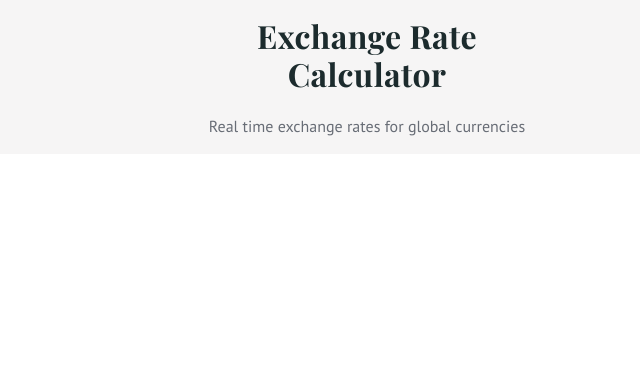
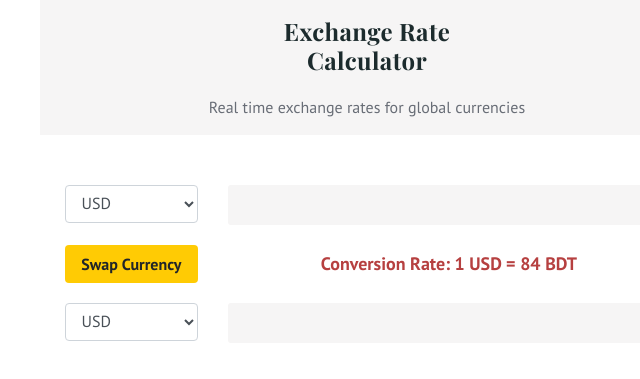
Before and after one commit to TanvirSojal/Exchange-Rate-Calculator, a plain HTML site: page index.html in a window 1280 px wide. Shown: the part 123-502 px from the top of the page, without its empty margins (273-913 px from the left). Drawn offline with nearby package versions, Linux system fonts and the light colour scheme.

Commit message:
frontend done

```diff
--- a/css/styles.css
+++ b/css/styles.css
@@ -6,6 +6,8 @@
   --text-dark: #1c2b2d;
   --text-gray: #686d76;
   --accent-light: #f6f5f5;
+  --accent-maroon: #b64040;
+  --accent-yellow: #ffcb04;
 }
 
 * {
@@ -14,18 +16,15 @@
   box-sizing: border-box;
 }
 
-.topbar h1 {
-  text-align: center;
-  color: var(--text-dark);
-  font-family: "Playfair Display", serif;
-  font-size: xx-large;
-  margin-bottom: 20px;
-  letter-spacing: 0.4px;
+img {
+  width: 100px;
+  margin: 20px;
 }
 
-.topbar p {
+body {
   font-family: "PT Sans", sans-serif;
   color: var(--text-gray);
+  /* overflow: hidden; */
 }
 
 .topbar {
@@ -33,7 +32,82 @@
   background-color: var(--accent-light);
 }
 
-img {
-  width: 100px;
+.topbar h1 {
+  color: var(--text-dark);
+  font-family: "Playfair Display", serif;
+  font-size: x-large;
+  margin-bottom: 20px;
+  letter-spacing: 0.4px;
+}
+
+.calculator {
+  margin-top: 40px;
+}
+
+.currency {
   margin: 20px;
+  padding: 4px;
 }
+
+select {
+  margin: 10px;
+}
+
+input {
+  width: 100%;
+  text-align: right;
+  font-size: x-large;
+  color: var(--text-dark);
+  border: none;
+  border-radius: 3px;
+  background-color: var(--accent-light);
+  margin: 10px;
+  padding: 2px 12px;
+}
+
+#output {
+  text-align: right;
+  font-size: x-large;
+  color: var(--text-dark);
+}
+
+input::-webkit-outer-spin-button,
+input::-webkit-inner-spin-button {
+  -webkit-appearance: none;
+  margin: 0;
+}
+
+input:focus,
+button:focus,
+button:active {
+  outline: none;
+}
+
+.info {
+  margin: 12px;
+}
+
+.button-swap {
+  font-weight: bold;
+  outline: none;
+  margin: 10px;
+  width: 100%;
+  background-color: var(--accent-yellow);
+}
+
+.button-swap:hover {
+  background-color: var(--text-gray);
+  color: var(--accent-light);
+}
+
+.button-swap:active {
+  background-color: var(--text-dark);
+}
+
+h4 {
+  margin: 18px 10px 10px 10px;
+  font-size: large;
+  font-weight: bold;
+  text-align: center;
+  color: var(--accent-maroon);
+}
--- a/index.html
+++ b/index.html
@@ -17,15 +17,57 @@
     <link rel="stylesheet" type="text/css" href="css/styles.css">
 </head>
 <body>
-    <div class="row topbar">
-        <div class="col-sm-6 offset-sm-3">
+    <div class="row">
+        <div class="col-sm-6 offset-sm-3 topbar">
             <img src="/asset/logo.svg" alt="logo" />
-            <h1>Exchange Rate<br>Calculator</h1>
+             <h1>Exchange Rate<br>Calculator</h1>
             <p>Real time exchange rates for global currencies</p>
         </div>
     </div>
-    <!-- Bootstrap JS -->
-    <script src="https://code.jquery.com/jquery-3.5.1.slim.min.js" integrity="sha384-DfXdz2htPH0lsSSs5nCTpuj/zy4C+OGpamoFVy38MVBnE+IbbVYUew+OrCXaRkfj" crossorigin="anonymous"></script>
-    <script src="https://cdn.jsdelivr.net/npm/bootstrap@4.5.3/dist/js/bootstrap.bundle.min.js" integrity="sha384-ho+j7jyWK8fNQe+A12Hb8AhRq26LrZ/JpcUGGOn+Y7RsweNrtN/tE3MoK7ZeZDyx" crossorigin="anonymous"></script>
+    <div class="calculator">
+
+        <div class="row">
+            <div class="col-sm-6 offset-sm-3">
+                <div class="row">
+                    <div class="col-sm-3">
+                        <select class="form-control">
+                            <option>USD</option>
+                            <option>AUD</option>
+                        </select>
+                    </div>
+                    <div class="col-sm-9">
+                        <input type="number" id="input">
+                    </div>
+                </div>
+            </div>
+        </div>
+        <div class="row">
+            <div class="col-sm-6 offset-sm-3">
+                <div class="row">
+                    <div class="col-sm-3">
+                        <button class="btn button-swap">Swap Currency</button>
+                    </div>
+                    <div class="col-sm-9">
+                        <h4>Conversion Rate: 1 USD = 84 BDT</h4>
+                    </div>
+                </div>
+            </div>
+        </div>
+        <div class="row">
+            <div class="col-sm-6 offset-sm-3">
+                <div class="row">
+                    <div class="col-sm-3">
+                        <select class="form-control">
+                            <option>USD</option>
+                            <option>AUD</option>
+                        </select>
+                    </div>
+                    <div class="col-sm-9">
+                        <input disabled type="text">
+                    </div>
+                </div>
+            </div>
+        </div>
+    </div>
 </body>
 </html>
```
